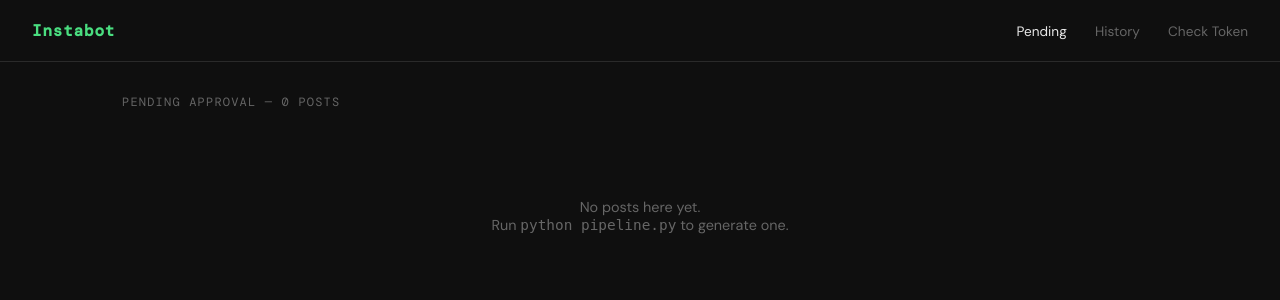
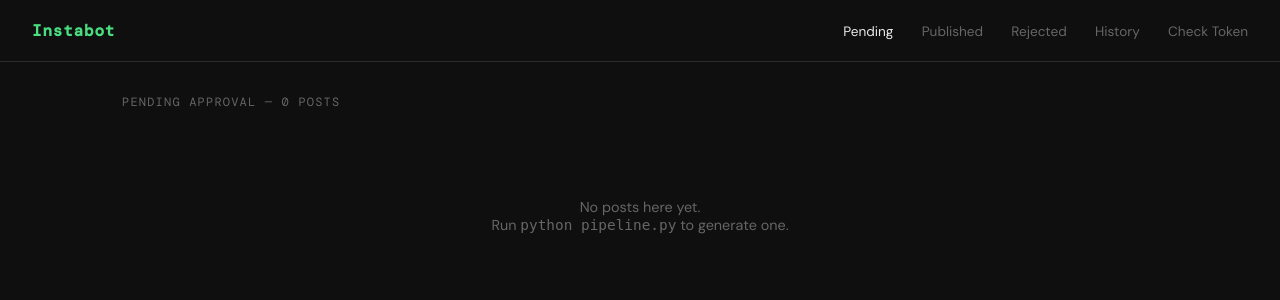
Before and after one commit to sandeepap11/instabot, a Flask app: page / in a window 1280 px wide. Shown: the top 300 px of the page. Run offline with Flask 3, Linux system fonts and the light colour scheme; data that the repository does not hold is empty.

Commit message:
Add published and rejected post views with corresponding database queries

```diff
--- a/app/approval/app.py
+++ b/app/approval/app.py
@@ -1,7 +1,7 @@
 from db import get_conn, mark_posted
 from ngrok_host import get_public_image_url, start_image_server, start_tunnel
 from instagram import post_image, check_token_validity
-from db import get_pending_posts, get_all_posts, update_status
+from db import get_pending_posts, get_published_posts, get_rejected_posts, get_all_posts, update_status
 from flask import Flask, render_template, redirect, url_for, flash
 import sys
 import os
@@ -29,6 +29,18 @@ start_tunnel(port=5001)
 def review():
     posts = get_pending_posts()
     return render_template("review.html", posts=posts, section="pending")
+
+
+@app.route("/published")
+def published_view():
+    posts = get_published_posts()
+    return render_template("review.html", posts=posts, section="published")
+
+
+@app.route("/rejected")
+def rejected_view():
+    posts = get_rejected_posts()
+    return render_template("review.html", posts=posts, section="rejected")
 
 
 @app.route("/history")
--- a/app/approval/templates/review.html
+++ b/app/approval/templates/review.html
@@ -203,6 +203,8 @@
   <h1>Instabot</h1>
   <nav>
     <a href="/review"  class="{{ 'active' if section == 'pending'  else '' }}">Pending</a>
+    <a href="/published"  class="{{ 'active' if section == 'published'  else '' }}">Published</a>
+    <a href="/rejected"  class="{{ 'active' if section == 'rejected'  else '' }}">Rejected</a>
     <a href="/history" class="{{ 'active' if section == 'history'  else '' }}">History</a>
     <a href="/check-token">Check Token</a>
   </nav>
@@ -220,7 +222,7 @@
 
 <main>
   <div class="section-title">
-    {{ "Pending Approval" if section == "pending" else "Post History" }}
+    {{ "Pending Approval" if section == "pending" else "Published" if section ==  "published" else "Rejected" if section ==  "rejected" else "Post History" }}
     — {{ posts|length }} post{{ 's' if posts|length != 1 else '' }}
   </div>
 
```
Also changed, not shown: app/db.py (+17 -1 lines).
